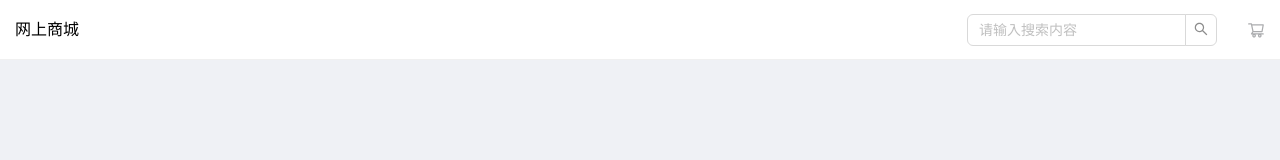
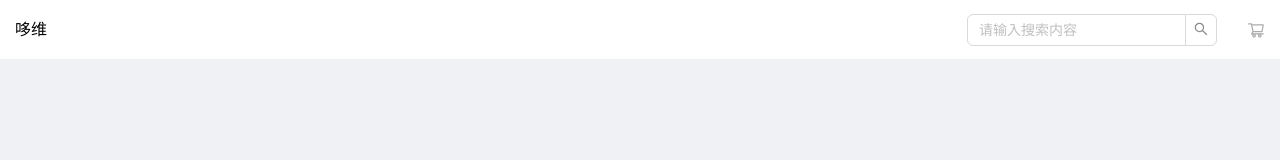
Before and after one commit to yp-yuki/project-electronic, a React (Vite) app: page /mall/shop in a window 1280 px wide. Shown: the top 160 px of the page. Built offline with nearby package versions, Linux system fonts and the light colour scheme.

Commit message:
删除无效变量

```diff
--- a/src/components/Common/Header/index.tsx
+++ b/src/components/Common/Header/index.tsx
@@ -12,7 +12,7 @@ const AppHeader = () => {
         navigate('/mall/cart')
     }
     return <div className={styles.header}>
-        <div className={styles.logo} onClick={toHome}>网上商城</div>
+        <div className={styles.logo} onClick={toHome}>哆维</div>
         <div className={styles['header-right']}>
             <AppSearch />
             <ShoppingCartOutlined className={styles.cart} onClick={toShopcar} />
--- a/src/components/DetailInfo/index.tsx
+++ b/src/components/DetailInfo/index.tsx
@@ -1,4 +1,4 @@
-import { type Product, type Sku, type Value } from '@/types/apiType'
+import { type Product, type Sku } from '@/types/apiType'
 import styles from './index.module.less'
 import Title from 'antd/es/typography/Title'
 import { useEffect, useState } from 'react'
@@ -33,12 +33,6 @@ const Info = (props: Prop) => {
         })
         setSku(initialSku)
     }, [item.specifications, item.skuList])
-    //选中规格和其他规格状态联动
-    const getSelectedValidSpecs = () => {
-        const selectedSku = item.skuList.filter(sku => {
-
-        })
-    }
 
     const valueClick = (skuId: string) => {
         const updateSku = sku.map(val => {
--- a/src/components/ShopCar/index.tsx
+++ b/src/components/ShopCar/index.tsx
@@ -1,7 +1,7 @@
 import styles from './index.module.less'
 import { Empty, Typography, Select } from 'antd'
 import { useAppDispatch, useAppSelector } from '@/hooks/hooks'
-import type { Product, Sku } from '@/types/apiType'
+import type { Product } from '@/types/apiType'
 import { addItem, decreaseItem } from '@/store/slices/cartSlice'
 const { Title } = Typography
 interface Props {
--- a/src/service.ts
+++ b/src/service.ts
@@ -1,4 +1,3 @@
-import { getLocalStorageItem } from '@/utils/utils'
 import { message } from 'antd'
 import axios from 'axios'
 
```
